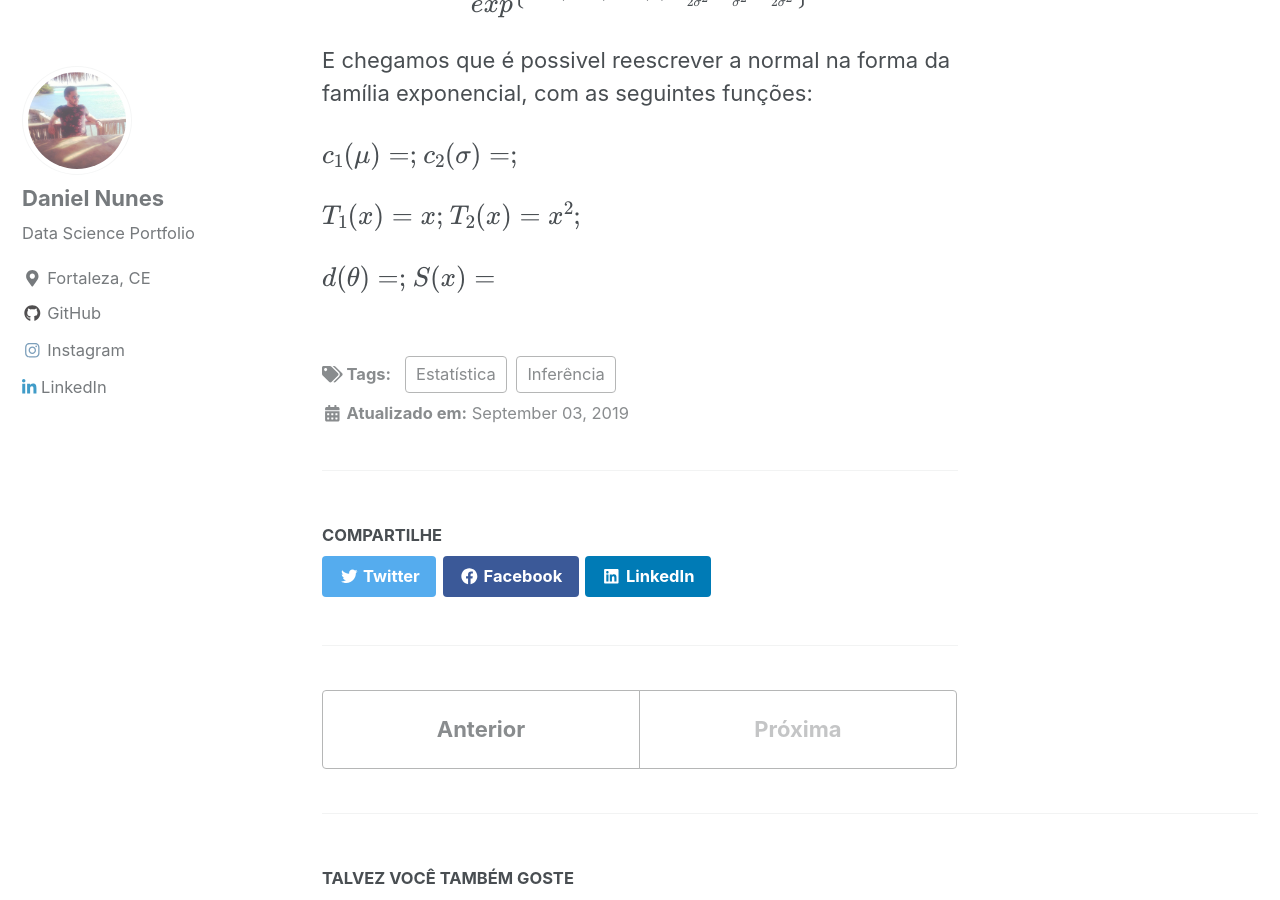
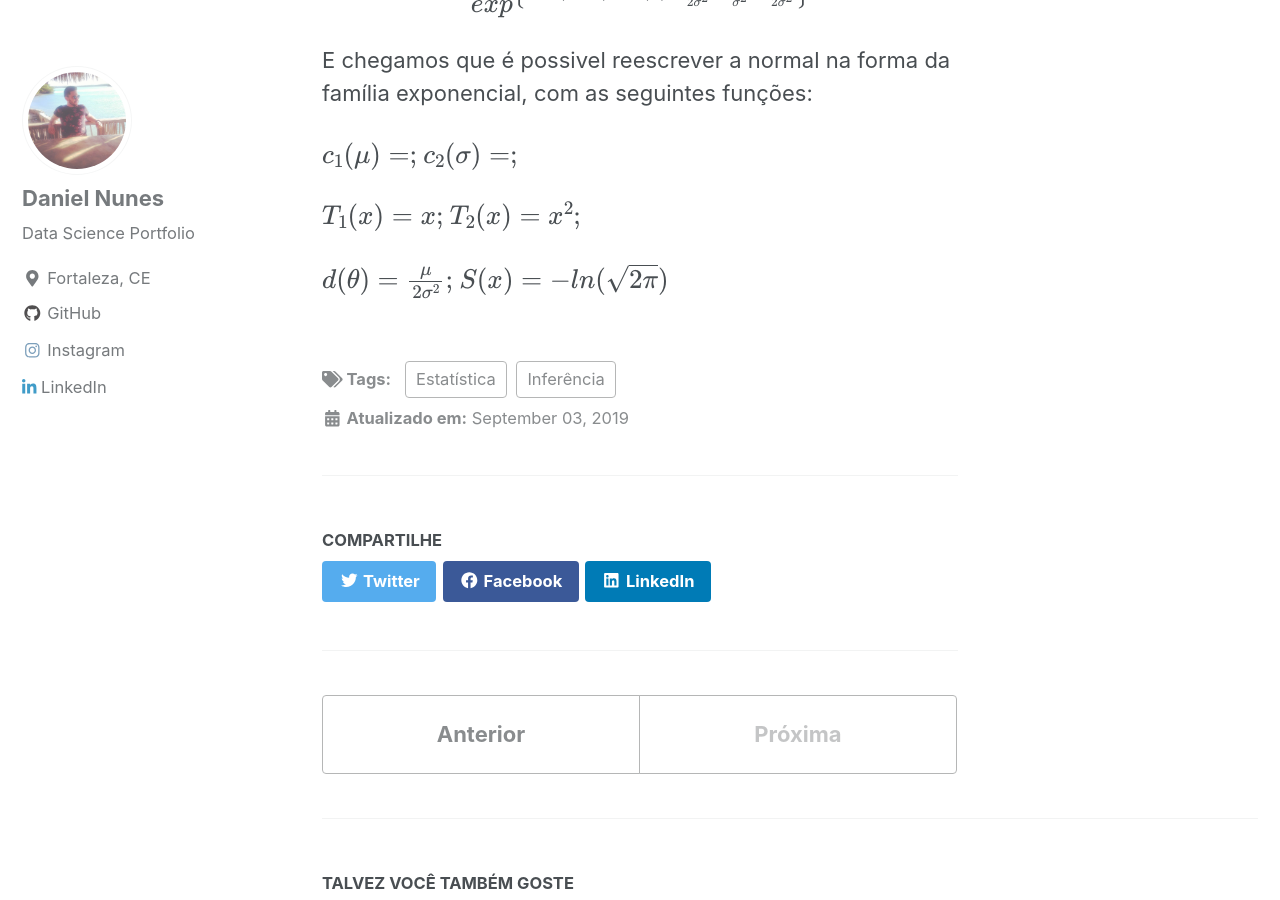
Before and after one commit to danielmnunes/danielmnunes.github.io, a Jekyll site: the page built from _posts/2019-09-03-familia-exponencial.md, in a window 1280 px wide and 900 px high, scrolled down 1970 px. Built offline with Jekyll 4.4.1, drawn with Linux system fonts in a browser that asks for light colours; cached includes are drawn as plain includes; nearby versions of some CDN libraries; formulas are drawn with MathJax 3.

Commit message:
Update 2019-09-03-familia-exponencial.md

```diff
--- a/_posts/2019-09-03-familia-exponencial.md
+++ b/_posts/2019-09-03-familia-exponencial.md
@@ -53,5 +53,5 @@ $$ T_{1}(x) =  x ; $$
 $$ T_{2}(x) =  x^{2} ; $$
 
 
-$$ d( \theta ) =   ; $$
-$$ S( x ) =   $$
+$$ d( \theta ) =  \frac{ \mu}{2 \sigma^{2}}  ; $$
+$$ S( x ) = -ln( \sqrt{2 \pi})  $$
```
